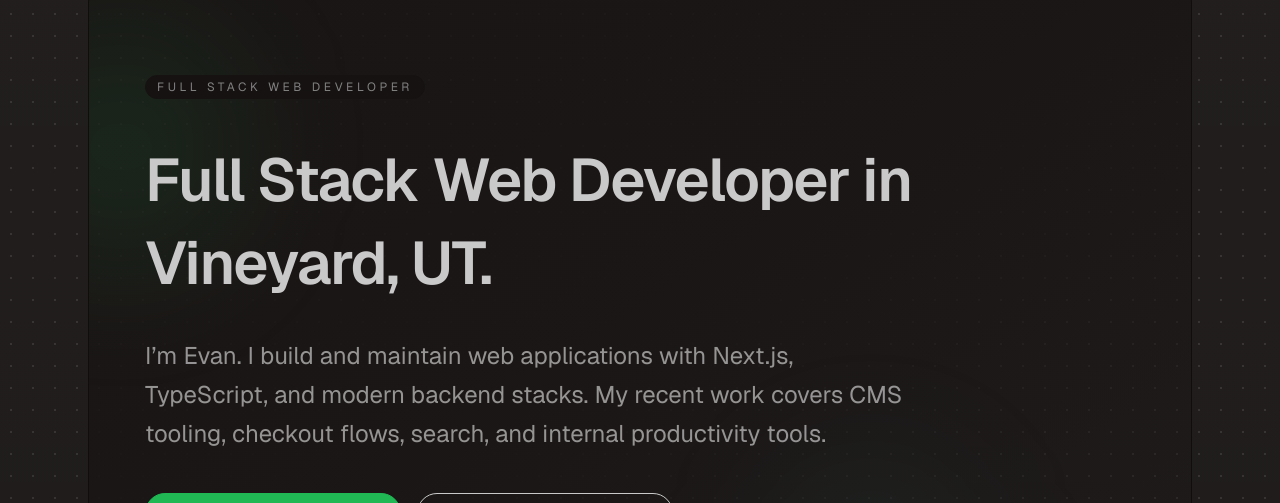
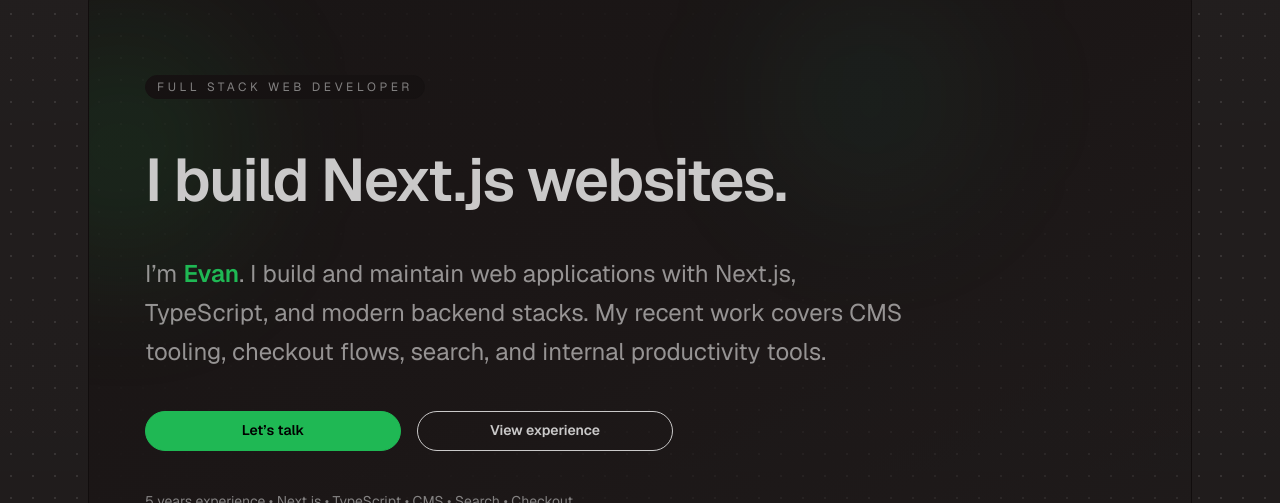
Before and after one commit to edj4960/portfolio-v5, a Next.js app: page / in a window 1280 px wide. Shown: the part 151-654 px from the top of the page. Built offline with nearby package versions, Linux system fonts and the light colour scheme; no server answers.

Commit message:
Add framer-motion dependency and implement PageCascade component for enhanced animations across pages

```diff
--- a/package.json
+++ b/package.json
@@ -10,6 +10,7 @@
   },
   "dependencies": {
     "daisyui": "^5.5.14",
+    "framer-motion": "^12.27.1",
     "lottie-react": "^2.4.1",
     "next": "16.1.3",
     "react": "19.2.3",
--- a/src/app/about/page.tsx
+++ b/src/app/about/page.tsx
@@ -1,5 +1,6 @@
 import Link from "next/link";
 import PageHeader from "@/components/PageHeader";
+import PageCascade from "@/components/PageCascade";
 
 const strengths = [
   "Next.js, TypeScript, JavaScript",
@@ -12,7 +13,7 @@
 
 export default function AboutPage() {
   return (
-    <div className="space-y-20">
+    <PageCascade className="space-y-20">
       <section className="rounded-3xl border border-base-300 bg-gradient-to-br from-base-200/60 via-base-100 to-base-200/10 p-10 md:p-14">
         <PageHeader
           title="About"
@@ -57,6 +58,6 @@
           </Link>
         </div>
       </section>
-    </div>
+    </PageCascade>
   );
 }
--- a/src/app/contact/page.tsx
+++ b/src/app/contact/page.tsx
@@ -2,6 +2,7 @@
 
 import { useState } from "react";
 import PageHeader from "@/components/PageHeader";
+import PageCascade from "@/components/PageCascade";
 
 type FormState = {
   name: string;
@@ -86,7 +87,7 @@
   };
 
   return (
-    <div className="space-y-20">
+    <PageCascade className="space-y-20">
       {toastVisible && (
         <div className="toast toast-top toast-end z-50">
           <div className="alert alert-success">
@@ -200,6 +201,6 @@
           </form>
         </div>
       </section>
-    </div>
+    </PageCascade>
   );
 }
--- a/src/app/layout.tsx
+++ b/src/app/layout.tsx
@@ -3,6 +3,7 @@
 import "./globals.css";
 import Footer from "@/components/Footer";
 import Navbar from "@/components/Navbar";
+import PageCascade from "@/components/PageCascade";
 
 const geistSans = Geist({
   variable: "--font-geist-sans",
--- a/src/app/page.tsx
+++ b/src/app/page.tsx
@@ -1,5 +1,7 @@
 import Link from "next/link";
+import WaveLottie from "@/components/WaveLottie";
 import Image from "next/image";
+import PageCascade from "@/components/PageCascade";
 
 // const featuredWork = [
 //   {
@@ -206,10 +208,10 @@
 
 export default function Home() {
   return (
-    <div className="space-y-20">
+    <PageCascade className="space-y-20">
       <section className="relative overflow-hidden rounded-3xl border border-base-300 bg-linear-to-br from-base-200/70 via-base-100 to-base-200/10 px-8 py-16 md:px-14 md:py-20 lg:py-24">
         <div className="pointer-events-none absolute -left-24 top-10 h-64 w-64 rounded-full bg-primary/10 blur-3xl" />
-        <div className="pointer-events-none absolute bottom-0 right-50 h-60 w-60 rounded-full bg-secondary/5 blur-3xl" />
+        <div className="pointer-events-none absolute top-0 right-50 h-60 w-60 rounded-full bg-secondary/5 blur-3xl" />
         <div className="relative flex flex-col justify-center space-y-10">
           <div className="flex flex-wrap items-center gap-3">
             <span className="badge badge-ghost text-xs uppercase tracking-[0.3em] text-base-content/60">
@@ -218,13 +220,23 @@
           </div>
           <div className="space-y-8">
             <h1 className="text-4xl font-semibold leading-snug tracking-tight md:text-6xl">
-              Full Stack Web Developer in Vineyard, UT.
+              I build Next.js websites.
             </h1>
-            <p className="max-w-3xl text-xl leading-relaxed text-base-content/70 md:text-2xl">
-              I’m Evan. I build and maintain web applications with Next.js,
-              TypeScript, and modern backend stacks. My recent work covers CMS
-              tooling, checkout flows, search, and internal productivity tools.
-            </p>
+            <div className="flex items-start gap-3">
+              <span className="max-w-3xl text-xl leading-relaxed text-base-content/70 md:text-2xl">
+                <WaveLottie className="mt-1 inline-flex h-8 w-8 mr-2" />
+                I’m{" "}
+                <Link
+                  href="/about"
+                  className="relative font-semibold text-primary after:absolute after:left-0 after:-bottom-0.5 after:h-0.5 after:w-full after:origin-left after:scale-x-0 after:bg-primary after:transition-transform after:duration-300 hover:text-primary/80 hover:after:scale-x-100"
+                >
+                  Evan
+                </Link>
+                . I build and maintain web applications with Next.js, TypeScript,
+                and modern backend stacks. My recent work covers CMS tooling,
+                checkout flows, search, and internal productivity tools.
+              </span>
+            </div>
           </div>
           <div className="flex flex-wrap gap-4">
             <Link href="/contact" className="btn btn-primary btn-wide">
@@ -487,6 +499,6 @@
           </div>
         </div>
       </section>
-    </div>
+    </PageCascade>
   );
 }
--- a/src/app/services/page.tsx
+++ b/src/app/services/page.tsx
@@ -1,6 +1,7 @@
 import Link from "next/link";
 import PageHeader from "@/components/PageHeader";
 import Card from "@/components/Card";
+import PageCascade from "@/components/PageCascade";
 
 const services = [
   {
@@ -82,7 +83,7 @@
 
 export default function ServicesPage() {
   return (
-    <div className="space-y-20">
+    <PageCascade className="space-y-20">
       <section className="rounded-3xl border border-base-300 bg-gradient-to-br from-base-200/60 via-base-100 to-base-200/10 p-10 md:p-14">
         <PageHeader
           title="Services"
@@ -184,6 +185,6 @@
           </Link>
         </div>
       </section>
-    </div>
+    </PageCascade>
   );
 }
--- a/src/app/work/page.tsx
+++ b/src/app/work/page.tsx
@@ -1,6 +1,7 @@
 import Link from "next/link";
 import Card from "@/components/Card";
 import PageHeader from "@/components/PageHeader";
+import PageCascade from "@/components/PageCascade";
 
 // const caseStudies = [
 //   {
@@ -213,7 +214,7 @@
 
 export default function WorkPage() {
   return (
-    <div className="space-y-20">
+    <PageCascade className="space-y-20">
       <section className="rounded-3xl border border-base-300 bg-gradient-to-br from-base-200/60 via-base-100 to-base-200/10 p-10 md:p-14">
         <PageHeader
           title="Work"
@@ -300,6 +301,6 @@
           </Link>
         </div>
       </section>
-    </div>
+    </PageCascade>
   );
 }
--- /dev/null
+++ b/src/components/PageCascade.tsx
@@ -0,0 +1,64 @@
+"use client";
+
+import type { ReactNode } from "react";
+import { Children, useEffect, useState } from "react";
+import { motion, useReducedMotion, easeOut } from "framer-motion";
+
+type PageCascadeProps = {
+  children: ReactNode;
+  className?: string;
+};
+
+const containerVariants = {
+  hidden: { opacity: 1 },
+  show: {
+    opacity: 1,
+    transition: {
+      staggerChildren: .2,
+      delayChildren: 0.08,
+    },
+  },
+};
+
+const itemVariants = {
+  hidden: { opacity: 0, y: 18 },
+  show: {
+    opacity: 1,
+    y: 0,
+    transition: {
+      duration: 0.55,
+      ease: easeOut, // use imported easing function
+    },
+  },
+};
+
+export default function PageCascade({ children, className }: PageCascadeProps) {
+  const reduceMotion = useReducedMotion();
+  const [isReady, setIsReady] = useState(false);
+
+  useEffect(() => {
+    setIsReady(true);
+  }, []);
+
+  if (reduceMotion) {
+    return <div className={className}>{children}</div>;
+  }
+
+  return (
+    <motion.div
+      variants={containerVariants}
+      initial="hidden"
+      animate={isReady ? "show" : "hidden"}
+      className={className}
+    >
+      {Children.toArray(children).map((child, index) => (
+        <motion.div
+          key={(child as { key?: string | null }).key ?? index}
+          variants={itemVariants}
+        >
+          {child}
+        </motion.div>
+      ))}
+    </motion.div>
+  );
+}
--- /dev/null
+++ b/src/components/WaveLottie.tsx
@@ -0,0 +1,87 @@
+"use client";
+
+import { useEffect, useRef, useState } from "react";
+import Lottie, { type LottieRefCurrentProps } from "lottie-react";
+
+const LOTTIE_URL =
+  "https://fonts.gstatic.com/s/e/notoemoji/latest/1f44b_1f3fb/lottie.json";
+const START_DELAY_MS = 1200;
+const PLAY_DURATION_MS = 2020;
+
+type WaveLottieProps = {
+  className?: string;
+};
+
+export default function WaveLottie({ className }: WaveLottieProps) {
+  const lottieRef = useRef<LottieRefCurrentProps | null>(null);
+  const [animationData, setAnimationData] = useState<object | null>(null);
+
+  useEffect(() => {
+    const controller = new AbortController();
+
+    const load = async () => {
+      try {
+        const response = await fetch(LOTTIE_URL, {
+          signal: controller.signal,
+        });
+        if (!response.ok) {
+          return;
+        }
+        const json = (await response.json()) as object;
+        setAnimationData(json);
+      } catch (error) {
+        if ((error as Error).name !== "AbortError") {
+          setAnimationData(null);
+        }
+      }
+    };
+
+    load();
+
+    return () => {
+      controller.abort();
+    };
+  }, []);
+
+  useEffect(() => {
+    if (!animationData) {
+      return;
+    }
+
+    const prefersReducedMotion = window.matchMedia(
+      "(prefers-reduced-motion: reduce)"
+    ).matches;
+
+    if (prefersReducedMotion) {
+      return;
+    }
+
+    const startTimer = window.setTimeout(() => {
+      lottieRef.current?.goToAndPlay(0, true);
+    }, START_DELAY_MS);
+
+    const stopTimer = window.setTimeout(() => {
+      lottieRef.current?.stop();
+    }, START_DELAY_MS + PLAY_DURATION_MS);
+
+    return () => {
+      window.clearTimeout(startTimer);
+      window.clearTimeout(stopTimer);
+    };
+  }, [animationData]);
+
+  if (!animationData) {
+    return null;
+  }
+
+  return (
+    <span className={className} aria-hidden="true">
+      <Lottie
+        lottieRef={lottieRef}
+        animationData={animationData}
+        autoplay={false}
+        loop
+      />
+    </span>
+  );
+}
```
Also changed, not shown: 1 other file (tests, documents, lock files or other folders).
